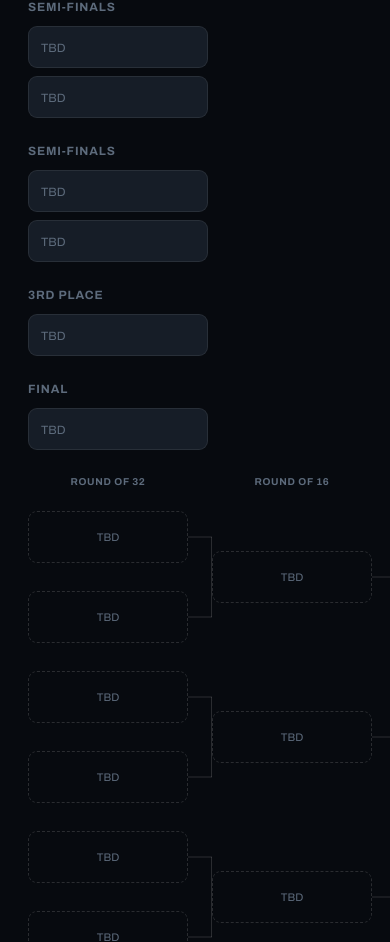
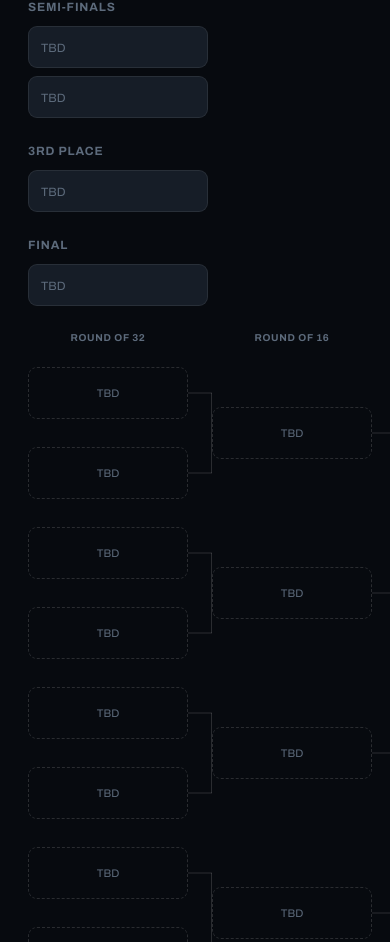
Before and after one commit to dirtx86/myscore, a React (Vite) app in the folder frontend/: page /bracket in a window 390 px wide. Shown: the part 1675-2617 px from the top of the page. Built offline with nearby package versions, Linux system fonts and the light colour scheme; no server answers; sample sign-in values are in the browser's storage.

Commit message:
fix: remove duplicate semi-finals section in mobile bracket view

```diff
--- a/frontend/src/pages/BracketPage.tsx
+++ b/frontend/src/pages/BracketPage.tsx
@@ -110,7 +110,6 @@ export default function BracketPage() {
           matches={fillSlots(byStage(stage), halfCount * 2)}
         />
       ))}
-      <MobileRound label="Semi-finals" matches={fillSlots(byStage('sf'), 2)} />
       <MobileRound label="3rd Place" matches={thirdMatches} />
       <MobileRound label="Final" matches={finalMatches} />
     </div>
```
